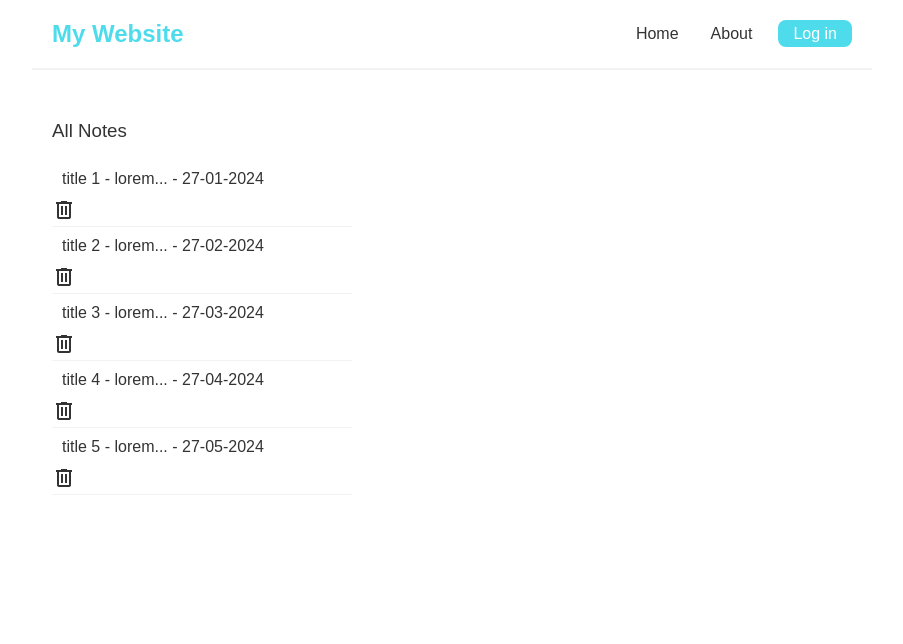
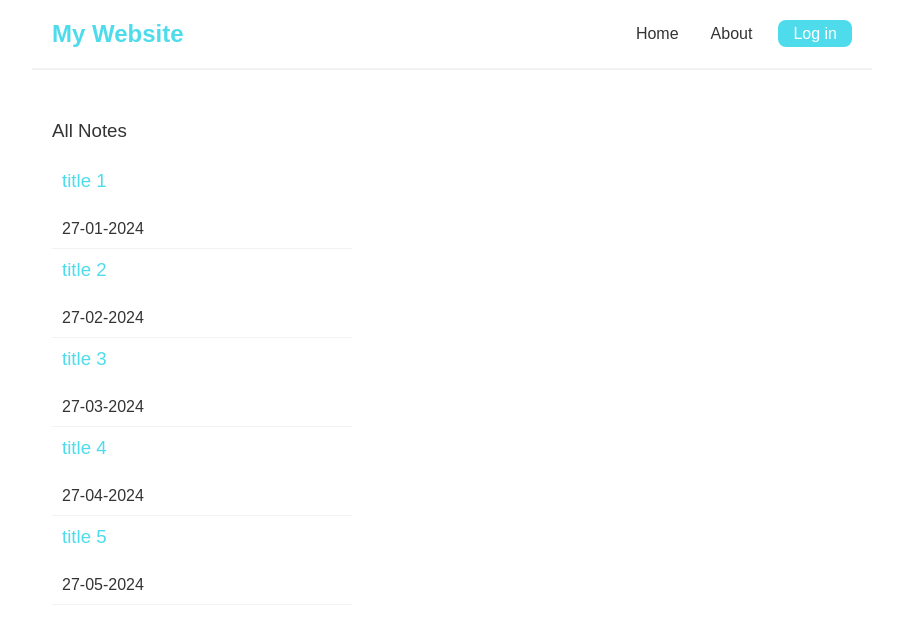
Before and after one commit to YunusCelik21/Notes-app, a React (Create React App) app in the folder client/: page / in a window 1280 px wide. Shown: the top 644 px of the page, without its empty margins (188-1091 px from the left). Built offline with nearby package versions, Linux system fonts and the light colour scheme; data requests are answered from the project's data file.

Commit message:
fix underline problem

```diff
--- a/client/src/comp/NoteList.js
+++ b/client/src/comp/NoteList.js
@@ -10,9 +10,9 @@ const NoteList = (props) => { // or instead of (props) (and delete consts) --> (
             <h3>{title}</h3>
             {notes.map((note) => (
                 <div className="note" key={note.id}>
-                    <Link to={`/notes/${note.id}`} style={{ textDecoration: 'none' }}>
-                        <h4>{note.title + " - " + note.text + " - " + note.date}</h4>
-                        <span className="material-symbols-outlined" onClick={() => handleDelete(note.id)}>delete</span>
+                    <Link to={`/notes/${note.id}`}>
+                        <h3>{note.title}</h3>
+                        <h4>{note.date}</h4>
                     </Link>
                 </div>
             ))}
--- a/client/src/index.css
+++ b/client/src/index.css
@@ -81,13 +81,20 @@
   display: flex;
 }
 
+.note h3{
+  color: var(--main-color);
+  padding-left: 10px;
+}
+
 .note h4{
   padding: 10px 10px;
   font-weight: 400;
   text-decoration: none;
-  border-bottom: none;
 }
 
+.note a {
+  text-decoration: none;
+}
 .note:hover {
   box-shadow: 1px 2px 5px black;
 }
```
